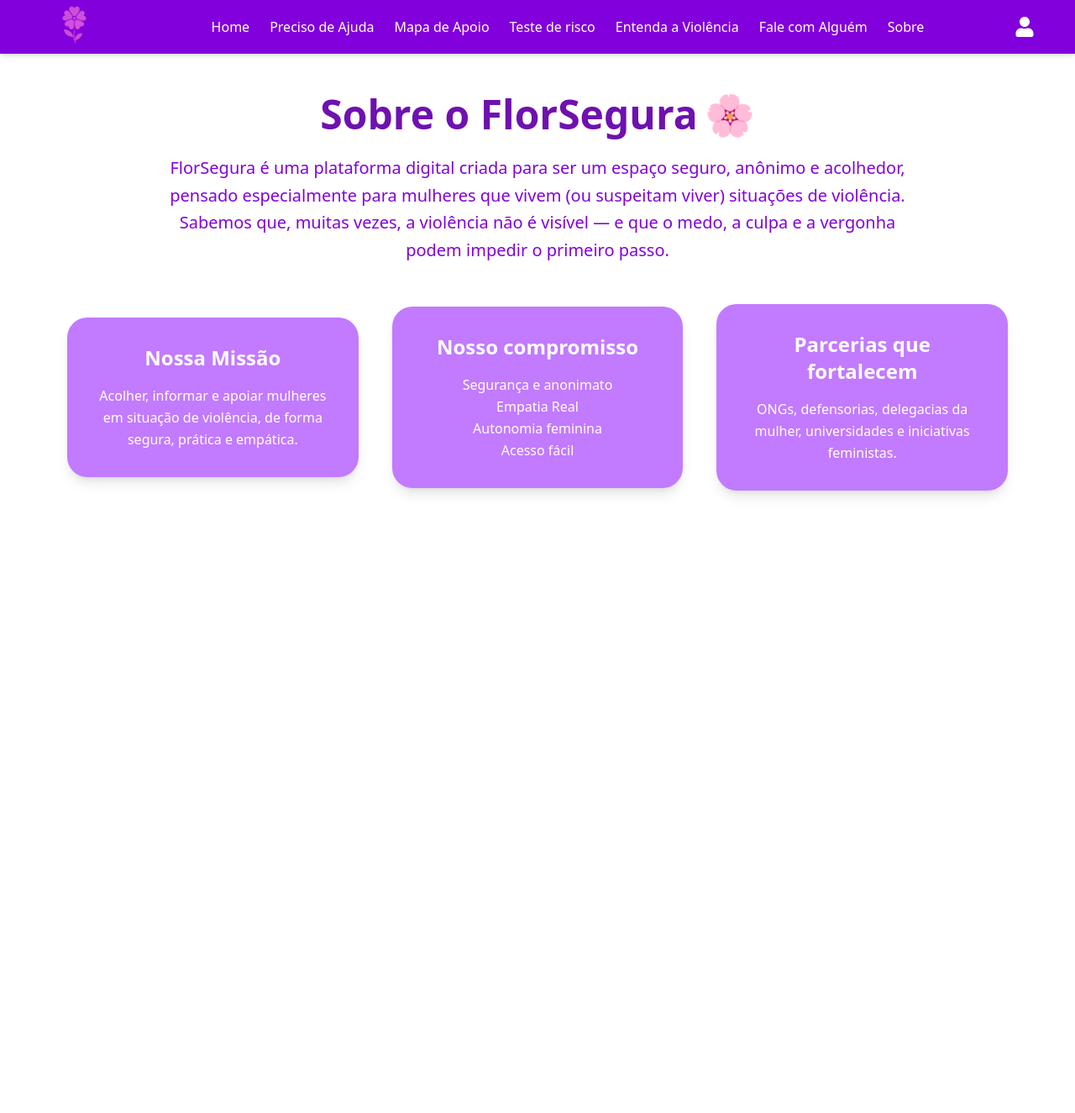
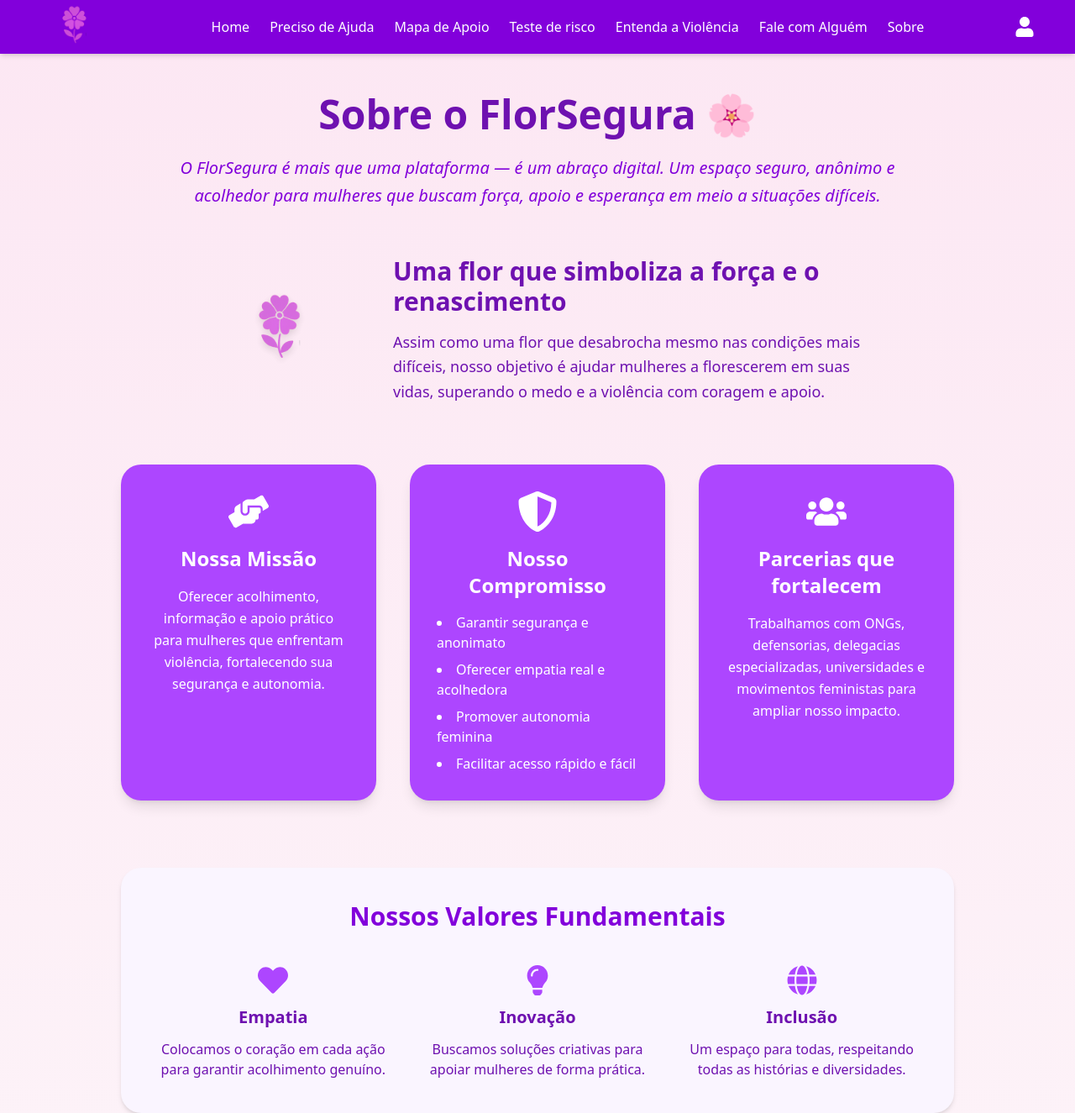
Before and after one commit to Cristian914/Flor-Segura, a React (Vite) app: page /sobre in a window 1280 px wide. Shown: the whole page at 84% size. Before the commit the page ends 800 px from the top, so only its background shows below. Built offline with nearby package versions, Linux system fonts and the light colour scheme.

Commit message:
feat: atualizaçao

```diff
--- a/src/pages/MapaDeApoio.jsx
+++ b/src/pages/MapaDeApoio.jsx
@@ -2,7 +2,7 @@ import React from "react";
 import { MapContainer, TileLayer, Marker, Popup } from "react-leaflet";
 import "leaflet/dist/leaflet.css";
 import L from "leaflet";
-import Navbar from "../components/Navbar"; // ajuste conforme sua pasta
+import Navbar from "../components/navbar"; // ajuste conforme sua pasta
 
 const locaisApoio = [
   {
--- a/src/pages/PrecisoDeAjuda.jsx
+++ b/src/pages/PrecisoDeAjuda.jsx
@@ -10,7 +10,6 @@ export default function PrecisoDeAjuda() {
     <>
       <Navbar />
 
-      {/* REMOVIDO o padding-top e já começamos com a hero */}
       <div className="bg-white text-purple-800 font-sans">
         {/* === SEÇÃO HERO AJUSTADA === */}
         <section className="bg-gradient-to-r from-purple-300 to-purple-200 w-full flex flex-col lg:flex-row items-center justify-between px-10 lg:px-24 py-20 lg:py-28 relative overflow-hidden">
@@ -22,8 +21,8 @@ export default function PrecisoDeAjuda() {
             </h1>
           </div>
 
-          {/* IMAGEM À DIREITA */}
-          <div className="mt-10 lg:mt-0 lg:absolute right-20 bottom-0">
+          {/* IMAGEM AJUSTADA */}
+          <div className="mt-10 lg:mt-12 flex justify-center lg:justify-end">
             <img
               src={CardHelp}
               alt="Pessoas se abraçando"
@@ -34,7 +33,6 @@ export default function PrecisoDeAjuda() {
 
         {/* === SEÇÃO PRECISA DE AJUDA === */}
         <section className="flex flex-col lg:flex-row items-center justify-center gap-8 py-16 px-8 lg:px-24">
-          {/* ÍCONE + TEXTO */}
           <div className="flex items-center justify-center gap-4">
             <div className="bg-purple-200 p-5 rounded-full shadow-md">
               <span className="text-4xl">🛡️</span>
@@ -44,7 +42,6 @@ export default function PrecisoDeAjuda() {
             </h2>
           </div>
 
-          {/* BOTÃO */}
           <button
             onClick={() => navigate("/rede-de-apoio")}
             className="bg-purple-500 hover:bg-purple-600 text-white font-bold text-xl px-10 py-4 rounded-2xl shadow-lg transition-transform transform hover:scale-105"
--- a/src/pages/RedeDeApoio.jsx
+++ b/src/pages/RedeDeApoio.jsx
@@ -15,25 +15,30 @@ export default function RedeDeApoio() {
 
   return (
     <>
-    <Navbar/>
-    <div className="bg-white text-purple-800 font-sans pt-20">
+      <Navbar />
+      <div className="bg-white text-purple-800 font-sans">
         {/* SEÇÃO HERO */}
-      <section className="bg-purple-300 flex flex-col lg:flex-row items-center justify-between px-10 lg:px-24 py-16 lg:py-24 relative overflow-hidden">
+        <section className="bg-purple-300 flex flex-col lg:flex-row items-center justify-between px-10 lg:px-24 py-12 lg:py-16 relative overflow-hidden min-h-[60vh]">
           {/* Texto */}
           <div className="text-center lg:text-left z-10 max-w-xl">
-          <h1 className="text-3xl md:text-4xl lg:text-5xl font-extrabold leading-snug">
+            <h1 className="text-3xl md:text-4xl lg:text-5xl font-extrabold leading-snug text-purple-900">
               Sua vida importa. <br />
               Você merece viver sem medo.
             </h1>
           </div>
 
           {/* Imagem */}
-        <div className="mt-10 lg:mt-0 lg:absolute right-24 bottom-0">
+          <div className="mt-10 lg:mt-0 z-10">
             <img
               src={CardHelp}
               alt="Ilustração de apoio"
-            className="w-[380px] lg:w-[440px] object-contain"
+              className="w-full max-w-[380px] lg:max-w-[440px] object-contain"
             />
+          </div>
+
+          {/* Fundo decorativo roxo claro */}
+          <div className="absolute inset-0 pointer-events-none">
+            <div className="absolute bottom-0 right-0 w-[400px] h-[400px] bg-purple-400 rounded-full blur-3xl opacity-30"></div>
           </div>
         </section>
 
@@ -49,15 +54,16 @@ export default function RedeDeApoio() {
             </p>
 
             {/* ÍCONE DO MAPA */}
-                <div className="mt-4 cursor-pointer" onClick={() => navigate("/mapa-de-apoio")}>
+            <div
+              className="mt-4 cursor-pointer"
+              onClick={() => navigate("/mapa-de-apoio")}
+            >
               <img
                 src={IconMapa}
                 alt="Ícone de mapa"
                 className="w-28 h-28 bg-purple-400 rounded-2xl p-3"
               />
             </div>
-
-
           </div>
 
           {/* DIREITA */}
--- a/src/pages/sobre.jsx
+++ b/src/pages/sobre.jsx
@@ -1,58 +1,108 @@
 import React from "react";
 import Navbar from "../components/navbar";
+import { FaHandsHelping, FaShieldAlt, FaUsers, FaHeart, FaLightbulb, FaGlobe } from "react-icons/fa";
+import LogoFlor from "../assets/imagens/logo.png"; // importando sua flor roxa
 
 export default function Sobre() {
   return (
-    <div className="bg-white min-h-screen text-purple-800 font-sans">
+    <div className="bg-gradient-to-b from-pink-100 to-pink-50 min-h-screen text-purple-900 font-sans">
       <Navbar />
 
-      <main className="pt-28 px-6 md:px-20 text-center">
+      <main className="pt-28 px-6 md:px-20 text-center max-w-6xl mx-auto">
         {/* Título */}
-        <h1 className="text-4xl md:text-5xl font-extrabold mb-6 flex items-center justify-center gap-2">
-          Sobre o FlorSegura
-          <span className="text-purple-500">🌸</span>
+        <h1 className="text-4xl md:text-5xl font-extrabold mb-6 flex items-center justify-center gap-3 text-purple-800">
+          Sobre o FlorSegura <span className="text-purple-500">🌸</span>
         </h1>
 
         {/* Texto introdutório */}
-        <p className="text-lg md:text-xl text-purple-700 leading-relaxed max-w-4xl mx-auto mb-12">
-          FlorSegura é uma plataforma digital criada para ser um espaço seguro,
-          anônimo e acolhedor, pensado especialmente para mulheres que vivem (ou
-          suspeitam viver) situações de violência. Sabemos que, muitas vezes, a
-          violência não é visível — e que o medo, a culpa e a vergonha podem
-          impedir o primeiro passo.
+        <p className="text-lg md:text-xl text-purple-700 leading-relaxed max-w-4xl mx-auto mb-12 italic">
+          O FlorSegura é mais que uma plataforma — é um abraço digital. Um espaço
+          seguro, anônimo e acolhedor para mulheres que buscam força, apoio e esperança
+          em meio a situações difíceis.
         </p>
 
-        {/* Cards */}
-        <section className="flex flex-col md:flex-row items-center justify-center gap-8 md:gap-10 max-w-6xl mx-auto">
+        {/* Destaque visual com logo */}
+        <div className="flex flex-col md:flex-row items-center justify-center gap-10 mb-16">
+          <img
+            src={LogoFlor}
+            alt="Flor Segura Logo"
+            className="w-40 md:w-48 drop-shadow-lg animate-pulse"
+          />
+          <div className="max-w-xl text-left text-purple-800">
+            <h2 className="text-3xl font-extrabold mb-4">Uma flor que simboliza a força e o renascimento</h2>
+            <p className="text-lg leading-relaxed">
+              Assim como uma flor que desabrocha mesmo nas condições mais difíceis,
+              nosso objetivo é ajudar mulheres a florescerem em suas vidas,
+              superando o medo e a violência com coragem e apoio.
+            </p>
+          </div>
+        </div>
+
+        {/* Cards dinâmicos com ícones */}
+        <section className="grid grid-cols-1 md:grid-cols-3 gap-10 mb-20">
           {/* Missão */}
-          <div className="bg-purple-400 text-white rounded-3xl p-8 w-full md:w-1/3 shadow-lg hover:scale-105 transition-transform duration-300">
+          <div className="bg-purple-500 text-white rounded-3xl p-8 shadow-lg hover:scale-105 transition-transform duration-300 flex flex-col items-center text-center">
+            <FaHandsHelping className="text-5xl mb-4" />
             <h2 className="text-2xl font-bold mb-4">Nossa Missão</h2>
             <p className="text-base leading-relaxed">
-              Acolher, informar e apoiar mulheres em situação de violência, de
-              forma segura, prática e empática.
+              Oferecer acolhimento, informação e apoio prático para mulheres que
+              enfrentam violência, fortalecendo sua segurança e autonomia.
             </p>
           </div>
 
           {/* Compromisso */}
-          <div className="bg-purple-400 text-white rounded-3xl p-8 w-full md:w-1/3 shadow-lg hover:scale-105 transition-transform duration-300">
-            <h2 className="text-2xl font-bold mb-4">Nosso compromisso</h2>
-            <p className="text-base leading-relaxed">
-              Segurança e anonimato <br />
-              Empatia Real <br />
-              Autonomia feminina <br />
-              Acesso fácil
-            </p>
+          <div className="bg-purple-500 text-white rounded-3xl p-8 shadow-lg hover:scale-105 transition-transform duration-300 flex flex-col items-center text-center">
+            <FaShieldAlt className="text-5xl mb-4" />
+            <h2 className="text-2xl font-bold mb-4">Nosso Compromisso</h2>
+            <ul className="list-disc list-inside space-y-2 text-left text-sm md:text-base">
+              <li>Garantir segurança e anonimato</li>
+              <li>Oferecer empatia real e acolhedora</li>
+              <li>Promover autonomia feminina</li>
+              <li>Facilitar acesso rápido e fácil</li>
+            </ul>
           </div>
 
           {/* Parcerias */}
-          <div className="bg-purple-400 text-white rounded-3xl p-8 w-full md:w-1/3 shadow-lg hover:scale-105 transition-transform duration-300">
-            <h2 className="text-2xl font-bold mb-4">
-              Parcerias que fortalecem
-            </h2>
+          <div className="bg-purple-500 text-white rounded-3xl p-8 shadow-lg hover:scale-105 transition-transform duration-300 flex flex-col items-center text-center">
+            <FaUsers className="text-5xl mb-4" />
+            <h2 className="text-2xl font-bold mb-4">Parcerias que fortalecem</h2>
             <p className="text-base leading-relaxed">
-              ONGs, defensorias, delegacias da mulher, universidades e
-              iniciativas feministas.
+              Trabalhamos com ONGs, defensorias, delegacias especializadas,
+              universidades e movimentos feministas para ampliar nosso impacto.
             </p>
+          </div>
+        </section>
+
+        {/* Seção de valores */}
+        <section className="bg-purple-50 rounded-3xl p-10 shadow-md max-w-5xl mx-auto">
+          <h3 className="text-3xl font-extrabold text-purple-700 mb-10">
+            Nossos Valores Fundamentais
+          </h3>
+
+          <div className="grid grid-cols-1 md:grid-cols-3 gap-8 text-purple-800">
+            <div className="flex flex-col items-center gap-3">
+              <FaHeart className="text-4xl text-purple-500" />
+              <h4 className="text-xl font-semibold">Empatia</h4>
+              <p className="text-center">
+                Colocamos o coração em cada ação para garantir acolhimento genuíno.
+              </p>
+            </div>
+
+            <div className="flex flex-col items-center gap-3">
+              <FaLightbulb className="text-4xl text-purple-500" />
+              <h4 className="text-xl font-semibold">Inovação</h4>
+              <p className="text-center">
+                Buscamos soluções criativas para apoiar mulheres de forma prática.
+              </p>
+            </div>
+
+            <div className="flex flex-col items-center gap-3">
+              <FaGlobe className="text-4xl text-purple-500" />
+              <h4 className="text-xl font-semibold">Inclusão</h4>
+              <p className="text-center">
+                Um espaço para todas, respeitando todas as histórias e diversidades.
+              </p>
+            </div>
           </div>
         </section>
       </main>
```
Also changed, not shown: src/pages/EntendaAViolencia.jsx (+78 -90 lines), src/pages/FaleComAlguem.jsx (+71 -74 lines). Lines whose indentation alone changed are shown as unchanged.
